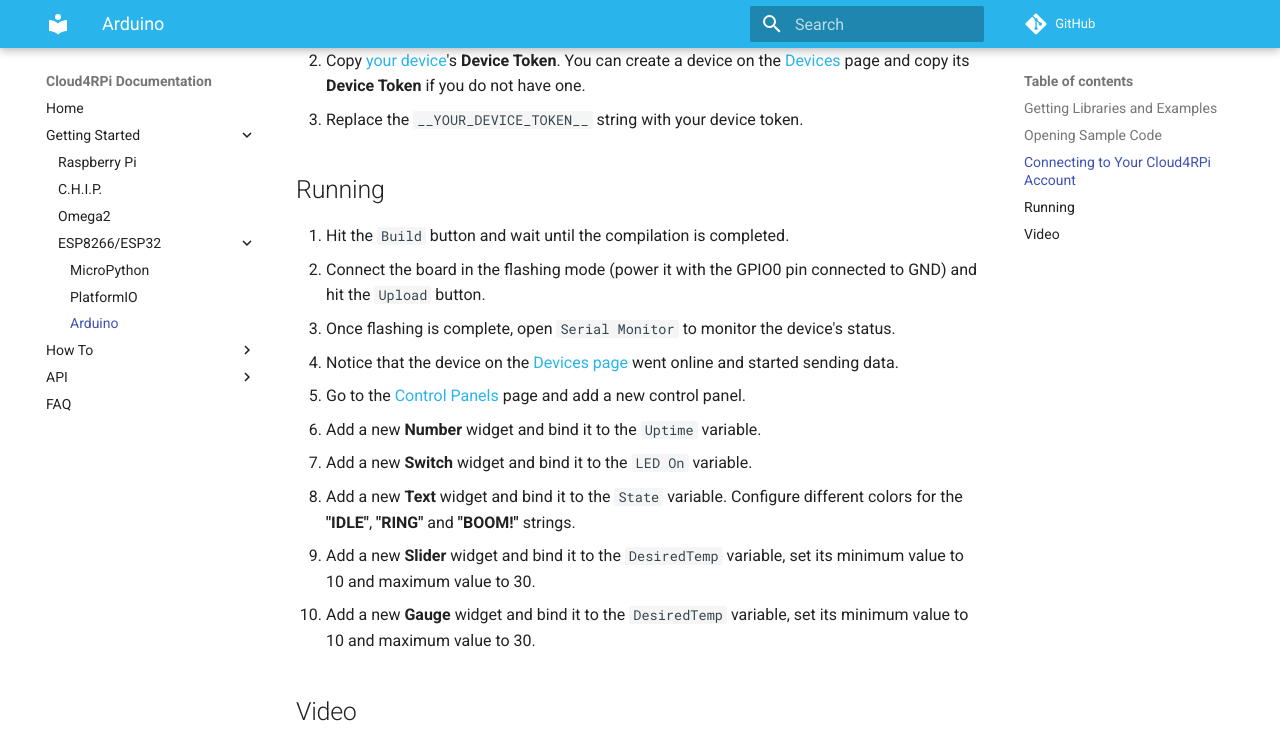
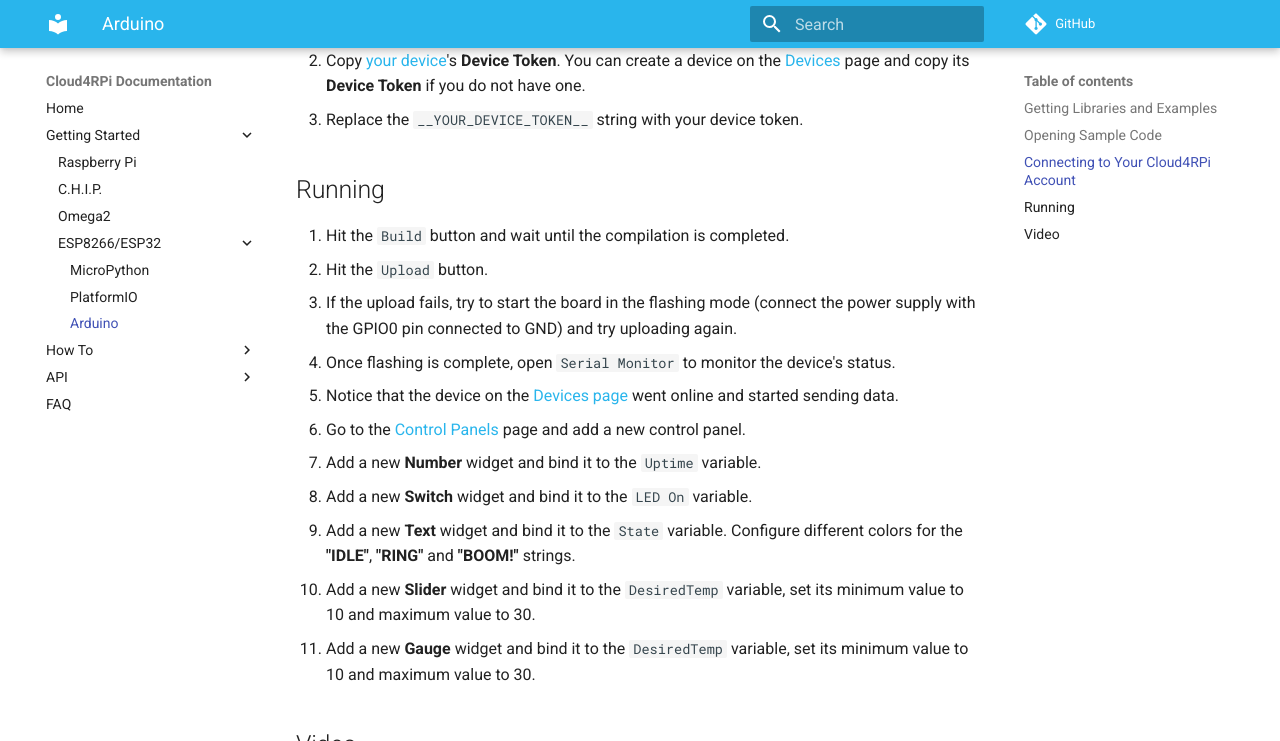
Before and after one commit to cloud4rpi/docs, an MkDocs documentation site: the page built from docs/start/esp-ino.md, in a window 1280 px wide and 900 px high, scrolled down 1224 px, cut to the strip 0-741 px from the top of the window. Built offline with MkDocs 1.6.1 and Material for MkDocs 9.7.7, drawn with Linux system fonts in a browser that asks for light colours; comment, search, counter and statistics services are not loaded.

Commit message:
Small fixes

```diff
--- a/docs/start/esp-ino.md
+++ b/docs/start/esp-ino.md
@@ -35,15 +35,16 @@
 ## Running
 
 6. Hit the `Build` button and wait until the compilation is completed.
-8. Connect the board in the flashing mode (power it with the GPIO0 pin connected to GND) and hit the `Upload` button.
-9. Once flashing is complete, open `Serial Monitor` to monitor the device's status.
-8. Notice that the device on the [Devices page](https://cloud4rpi.io/devices) went online and started sending data.
-9. Go to the [Control Panels](https://cloud4rpi.io/control-panels/) page and add a new control panel.
-16. Add a new **Number** widget and bind it to the `Uptime` variable.
-17. Add a new **Switch** widget and bind it to the `LED On` variable.
-18. Add a new **Text** widget and bind it to the `State` variable. Configure different colors for the **"IDLE"**, **"RING"** and **"BOOM!"** strings.
-19. Add a new **Slider** widget and bind it to the `DesiredTemp` variable, set its minimum value to 10 and maximum value to 30.
-20. Add a new **Gauge** widget and bind it to the `DesiredTemp` variable, set its minimum value to 10 and maximum value to 30.
+8. Hit the `Upload` button.
+9. If the upload fails, try to start the board in the flashing mode (connect the power supply with the GPIO0 pin connected to GND) and try uploading again.
+10. Once flashing is complete, open `Serial Monitor` to monitor the device's status.
+11. Notice that the device on the [Devices page](https://cloud4rpi.io/devices) went online and started sending data.
+12. Go to the [Control Panels](https://cloud4rpi.io/control-panels/) page and add a new control panel.
+13. Add a new **Number** widget and bind it to the `Uptime` variable.
+14. Add a new **Switch** widget and bind it to the `LED On` variable.
+15. Add a new **Text** widget and bind it to the `State` variable. Configure different colors for the **"IDLE"**, **"RING"** and **"BOOM!"** strings.
+16. Add a new **Slider** widget and bind it to the `DesiredTemp` variable, set its minimum value to 10 and maximum value to 30.
+17. Add a new **Gauge** widget and bind it to the `DesiredTemp` variable, set its minimum value to 10 and maximum value to 30.
 
 
 ## Video
```
